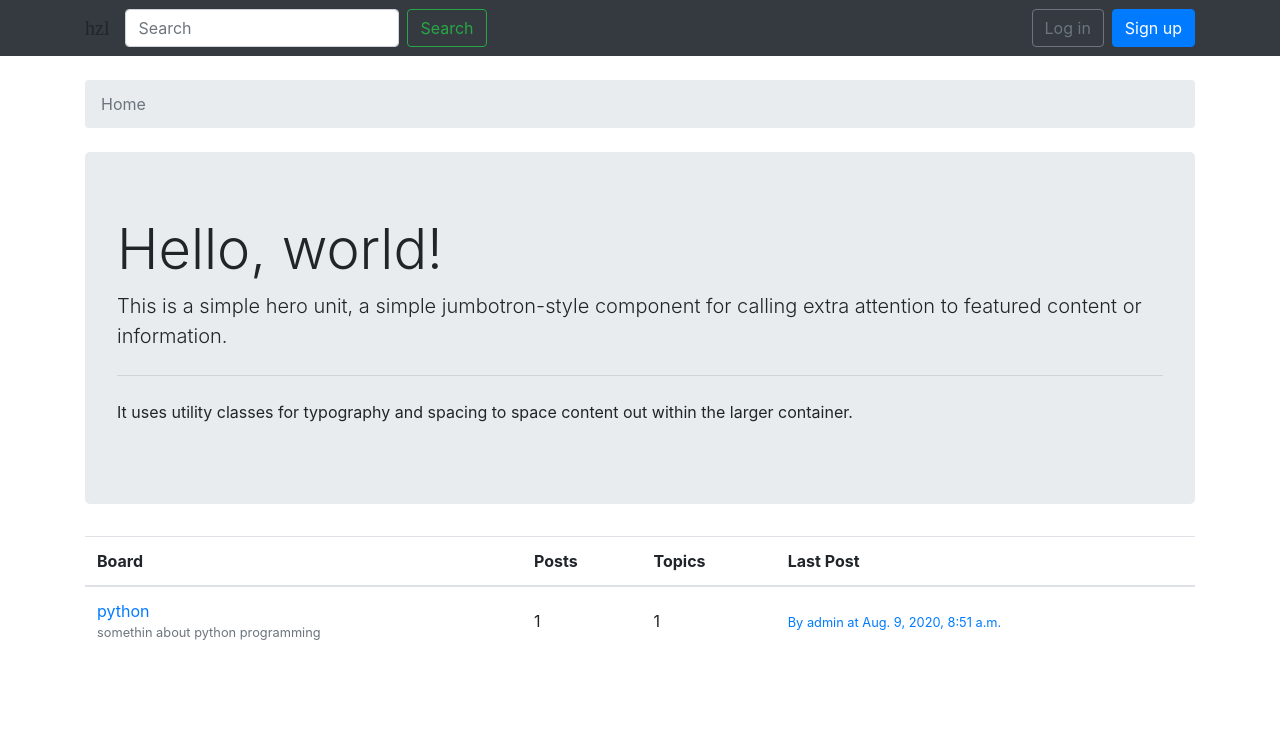
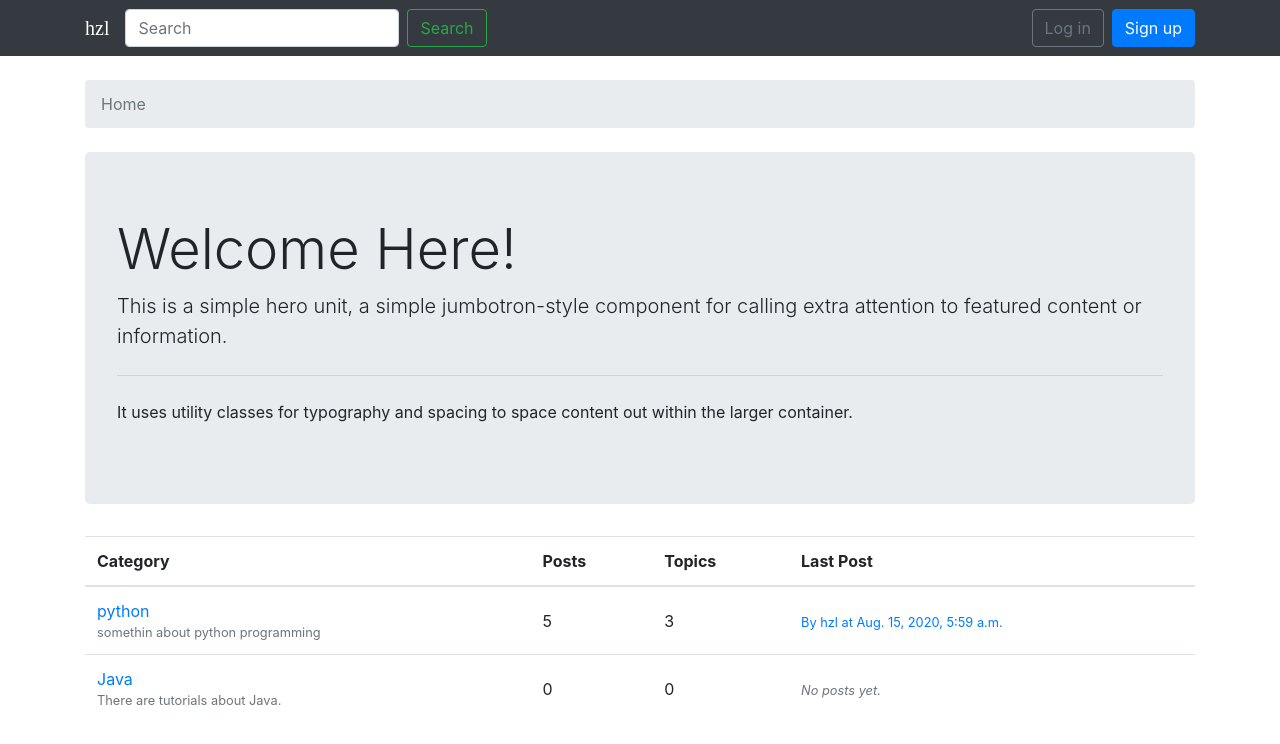
Before and after one commit to huangzhili4211/myproject, a Django app: page / in a window 1280 px wide. Shown: the top 744 px of the page. Run offline with Django 3.2, Linux system fonts and the light colour scheme; data comes from the database, SQL or seed files in the repository; some libraries are stand-ins or nearby versions; some web fonts are replaced.

Commit message:
20200815modified navbar

```diff
--- a/boards/forms.py
+++ b/boards/forms.py
@@ -5,8 +5,8 @@
 class NewTopicForm(forms.ModelForm):
     message = forms.CharField(
         widget=forms.Textarea(),
-        max_length=30,
-        help_text='The max length of the text is 4000.'
+        max_length=4000000,
+        help_text='The max length of the text is 4000000.'
     )
 
     class Meta:
--- a/templates/base.html
+++ b/templates/base.html
@@ -13,11 +13,11 @@
   <body>
   {% block body %}
 
-    <nav class="navbar sticky-top navbar-expand-sm navbar-light bg-dark">
+    <nav class="navbar sticky-top navbar-expand-sm navbar-dark bg-dark">
   <div class="container">
 
 
-  <a class="navbar-brand">hzl</a>
+  <a class="navbar-brand" href="{% url 'home' %}">hzl</a>
   <form class="form-inline">
     <input class="form-control mr-sm-2" type="search" placeholder="Search" aria-label="Search">
     <button class="btn btn-outline-success my-2 my-sm-0" type="submit">Search</button>
--- a/templates/home.html
+++ b/templates/home.html
@@ -11,7 +11,7 @@
 
 
 <div class="jumbotron">
-<h1 class="display-4">Hello, world!</h1>
+<h1 class="display-4">Welcome Here!</h1>
 <p class="lead">This is a simple hero unit, a simple jumbotron-style component for calling extra attention to featured content or information.</p>
 <hr class="my-4">
 <p>It uses utility classes for typography and spacing to space content out within the larger container.</p>
@@ -61,7 +61,7 @@
 <table class="table">
 <thead class="thead-inverse">
 <tr>
-<th>Board</th>
+<th>Category</th>
 <th>Posts</th>
 <th>Topics</th>
 <th>Last Post</th>
```
Also changed, not shown: db.sqlite3, 1 other file.
